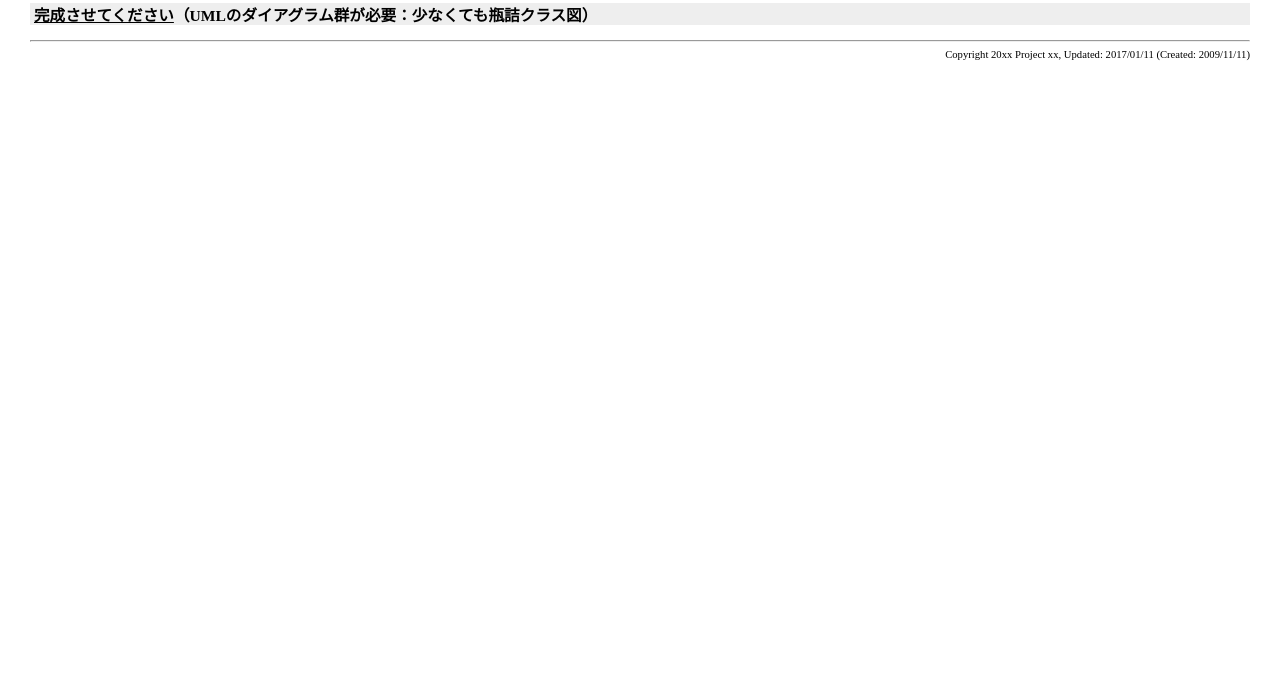
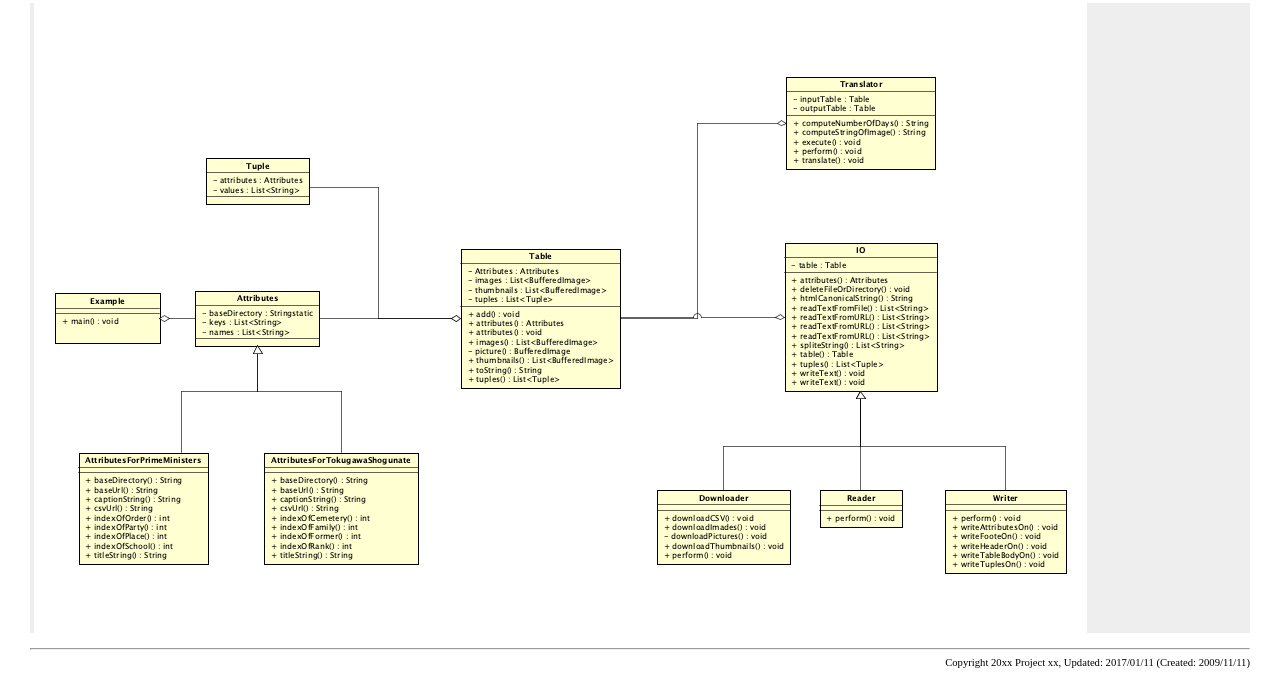
Before and after one commit to Hayami-K/SouriDaijin, a plain HTML site: page DetailDesign/index.html in a window 1280 px wide. Shown: the part 130-828 px from the top of the page. Before the commit the page ends 800 px from the top, so only its background shows below. Drawn offline with Linux system fonts and the light colour scheme.

Commit message:
詳細設計更新

```diff
--- a/DetailDesign/index.html
+++ b/DetailDesign/index.html
@@ -249,7 +249,7 @@ th {
 <hr>
 <h2>プログラミング言語「総理大臣ページ生成」詳細設計書</h2>
 <div class="belt">
-<h3><a name="KanseiSaseteKudasai">完成させてください</a>（UMLのダイアグラム群が必要：少なくても瓶詰クラス図）</h3>
+<h3><img src="image/クラス図（瓶詰め）.png" alt="Description of the image"></h3>
 </div>
 <hr>
 <div class="right-small">Copyright 20xx Project xx, Updated: 2017/01/11 (Created: 2009/11/11)</div>
```
Also changed, not shown: DetailDesign/image/クラス図（瓶詰め）.png (added).
